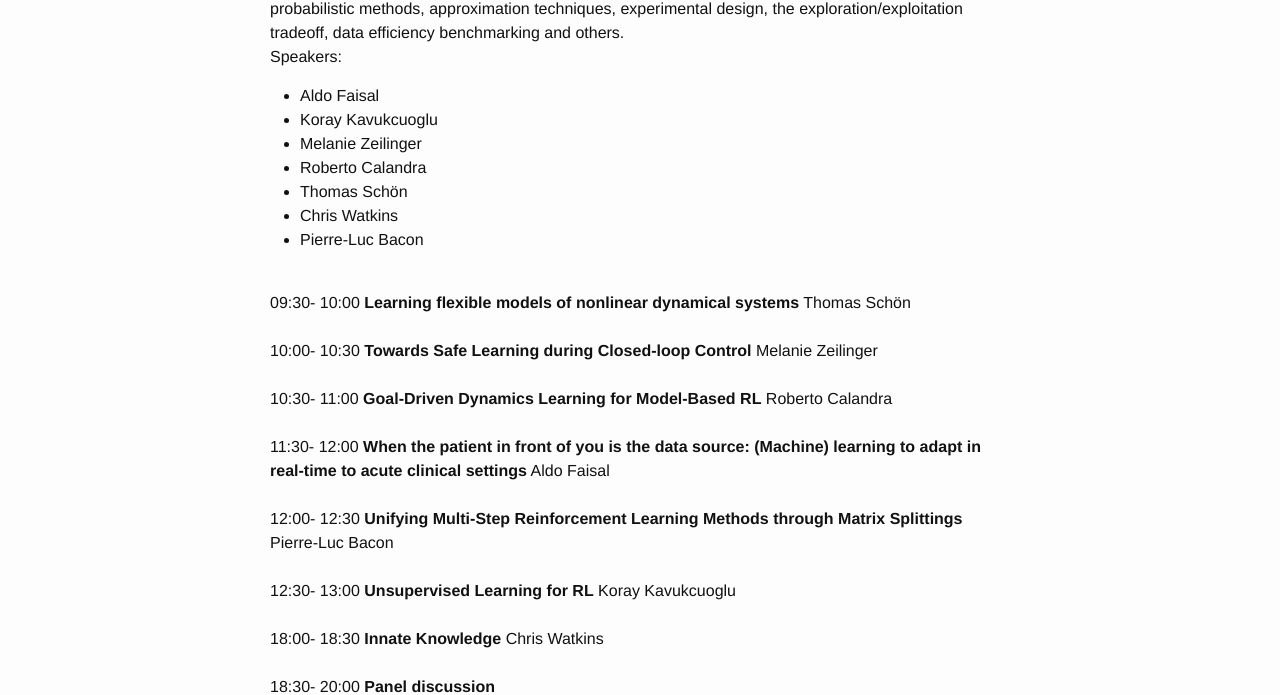
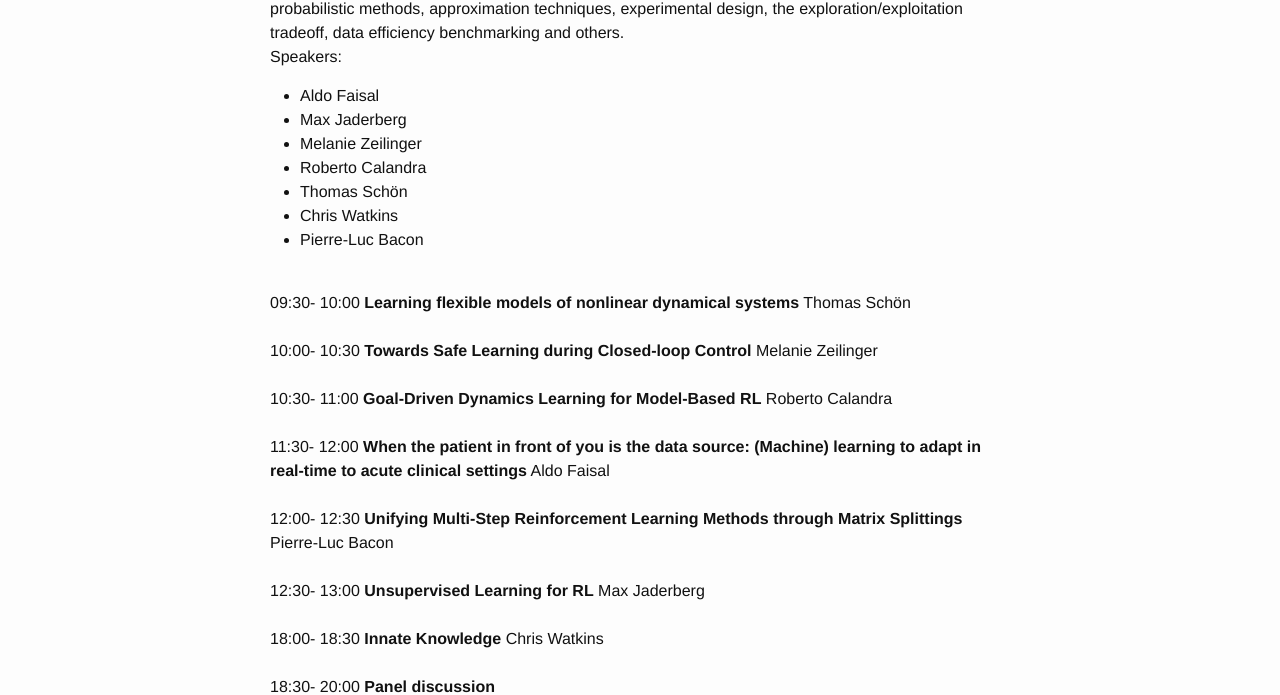
Before and after one commit to dalimeeting/dalimeeting.github.io, a Jekyll site: the page built from _posts/2017-04-20-data-efficient-reinforcement-learning.md, in a window 1280 px wide. Shown: the part 738-1433 px from the top of the page. Built offline with Jekyll 4.4.1, drawn with Linux system fonts in a browser that asks for light colours.

Commit message:
changed speakers in both places now.

```diff
--- a/_posts/2017-04-20-data-efficient-reinforcement-learning.md
+++ b/_posts/2017-04-20-data-efficient-reinforcement-learning.md
@@ -61,8 +61,8 @@ talks:
   end: "12:30"
 - title: "Unsupervised Learning for RL"
   author:
-  - given: Koray
-    family: Kavukcuoglu
+  - given: Max
+    family: Jaderberg
   youtube:
   start: "12:30"
   end: "13:00"
@@ -80,7 +80,7 @@ talks:
   end: "20:00"
 speakers:
 - Aldo Faisal
-- Koray Kavukcuoglu
+- Max Jaderberg
 - Melanie Zeilinger
 - Roberto Calandra
 - Thomas Schön
```
